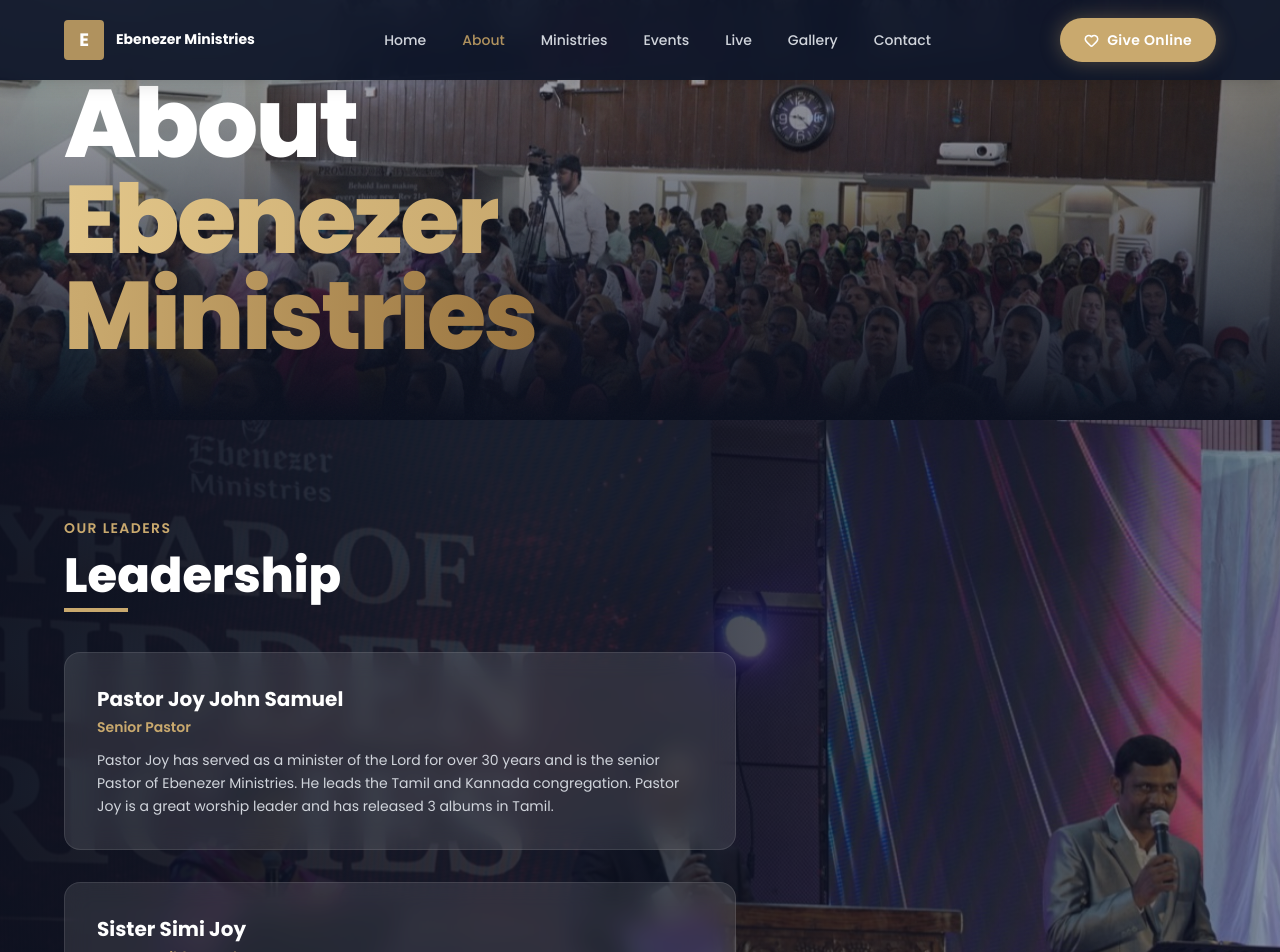
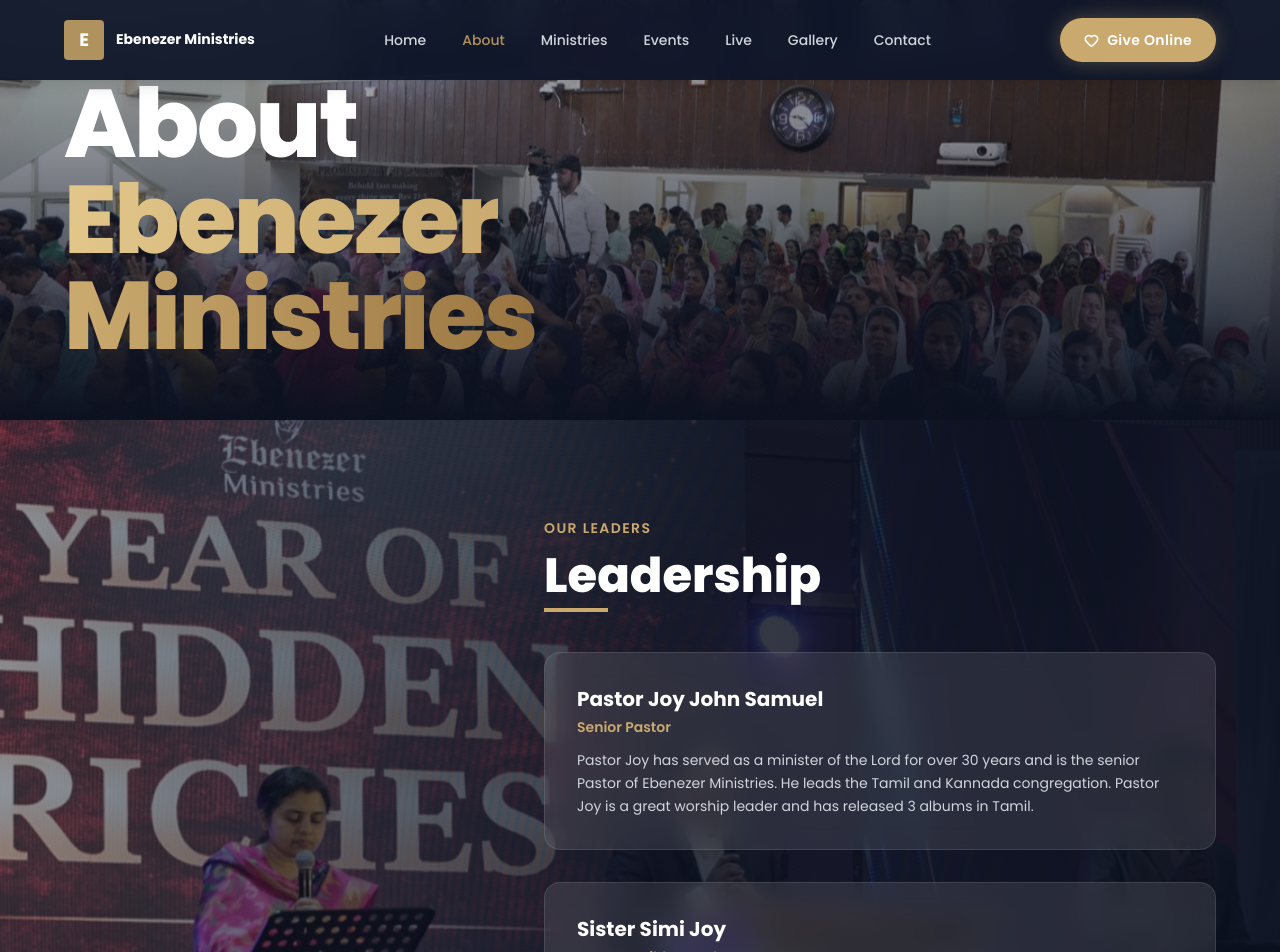
Before and after one commit to sujithtofficial/EFPH, a Next.js app: page /about in a window 1280 px wide. Shown: the top 952 px of the page. Built offline with nearby package versions, Linux system fonts and the light colour scheme.

Commit message:
Flip leadership layout: text right, leaders visible on left

```diff
--- a/app/about/page.tsx
+++ b/app/about/page.tsx
@@ -73,11 +73,11 @@
       <section className="relative overflow-hidden">
         {/* Full-width background image with overlay */}
         <div className="absolute inset-0">
-          <Image src={ASSETS.aboutImage2} alt="Ebenezer Ministries Leadership" fill className="object-cover" sizes="100vw" />
-          <div className="absolute inset-0 bg-gradient-to-r from-[#0a0f1e]/95 via-[#0a0f1e]/80 to-[#0a0f1e]/40" />
+          <Image src={ASSETS.aboutImage2} alt="Ebenezer Ministries Leadership" fill className="object-cover object-left" sizes="100vw" />
+          <div className="absolute inset-0 bg-gradient-to-l from-[#0a0f1e]/95 via-[#0a0f1e]/80 to-[#0a0f1e]/40" />
         </div>
 
-        <div className="relative z-10 max-w-7xl mx-auto px-4 md:px-8 lg:px-16 py-24">
+        <div className="relative z-10 max-w-7xl mx-auto px-4 md:px-8 lg:px-16 py-24 flex justify-end">
           <motion.div
             initial={{ opacity: 0, y: 30 }}
             whileInView={{ opacity: 1, y: 0 }}
@@ -91,7 +91,7 @@
 
             <div className="space-y-8">
               <motion.div
-                initial={{ opacity: 0, x: -30 }}
+                initial={{ opacity: 0, x: 30 }}
                 whileInView={{ opacity: 1, x: 0 }}
                 viewport={{ once: true }}
                 transition={{ duration: 0.6 }}
@@ -105,7 +105,7 @@
               </motion.div>
 
               <motion.div
-                initial={{ opacity: 0, x: -30 }}
+                initial={{ opacity: 0, x: 30 }}
                 whileInView={{ opacity: 1, x: 0 }}
                 viewport={{ once: true }}
                 transition={{ duration: 0.6, delay: 0.15 }}
```
